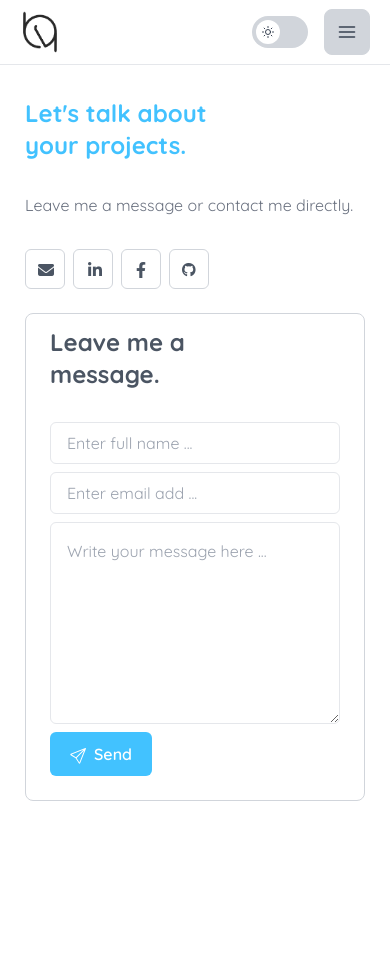
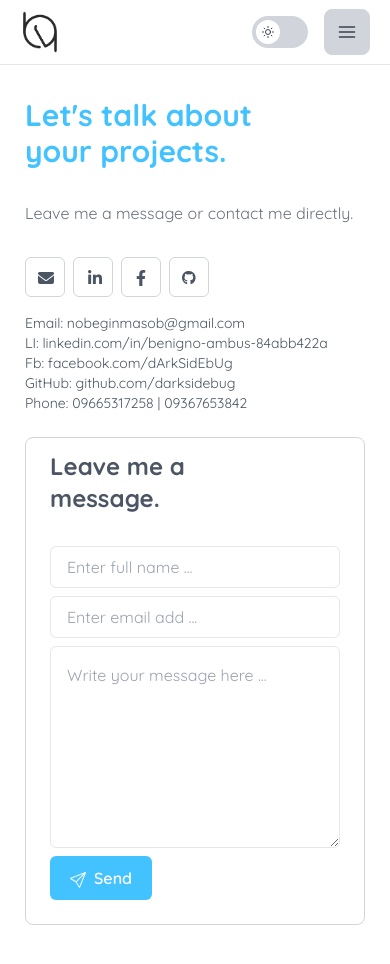
Before and after one commit to darksidebug/portfolio, a React (Create React App) app: page /contact in a window 390 px wide. Shown: the top 964 px of the page. Before the commit the page ends 897 px from the top, so only its background shows below. Built offline with nearby package versions, Linux system fonts and the light colour scheme.

Commit message:
contact detail

```diff
--- a/src/routes/contact.jsx
+++ b/src/routes/contact.jsx
@@ -9,9 +9,9 @@ const Contact = ( props ) => {
                         <div className="w-12/12 md:4/12 lg:6/12 md:pr-20 pb-6">
                             {
                                 !props.isMobile ?
-                                <h1 className="mb-8 text-blue4 text-2xl md:text-5xl font-bold">Let's talk about<br/> your projects.</h1>
+                                <h1 className="mb-8 text-blue4 text-3xl md:text-5xl font-bold">Let's talk about<br/> your projects.</h1>
                                 :
-                                <h1 className="mb-8 text-blue4 text-2xl md:text-3xl font-bold">Let's talk about your projects.</h1>
+                                <h1 className="mb-8 text-blue4 text-3xl md:text-5xl font-bold">Let's talk about your projects.</h1>
                             }
                             <h5 className="text-gray-500 dark:text-white">Leave me a message or contact me directly.</h5>
                             <div className="mt-6 flex justify-start md:block space-y-2 space-x-2 md:space-x-0">
@@ -27,7 +27,7 @@ const Contact = ( props ) => {
                                                 hover:text-blue4 dark:text-gray-300 dark:hover:text-white bg-white md:bg-gray-600 dark:bg-gray-600 hover:bg-gray-700 dark:hover:bg-gray-600 cursor-pointer">
                                         <i className="fa-brands fa-linkedin-in"></i>
                                     </div>
-                                    <span className="hidden md:inline-block mx-3 text-sm text-gray-400 dark:text-gray-300">linkedin.com/in/benigno-ambus-84abb422a</span>
+                                    <span className="hidden md:inline-block mx-3 text-sm text-gray-400 dark:text-gray-300">in/benigno-ambus-84abb422a</span>
                                 </a>
                                 <a href="https://www.facebook.com/dArkSidEbUg" className="block md:border border-gray-300 dark:border-gray-500 rounded-md">
                                     <div className="inline-block py-2 px-3.5 h-10 w-10 border md:border-0 md:border-r border-gray-300 md:border-gray-600 dark:border-0 rounded-tl-md rounded-bl-md rounded-tr-md rounded-br-md md:rounded-tr-none md:rounded-br-none text-gray-600 md:text-gray-300
@@ -43,6 +43,13 @@ const Contact = ( props ) => {
                                     </div>
                                     <span className="hidden md:inline-block mx-3 text-sm text-gray-400 dark:text-gray-300">github.com/darksidebug</span>
                                 </a>
+                            </div>
+                            <div className="block md:hidden mt-4">
+                                <h2 className="text-sm text-gray-600 dark:text-gray-300">Email: nobeginmasob@gmail.com</h2>
+                                <h2 className="text-sm text-gray-600 dark:text-gray-300">LI: linkedin.com/in/benigno-ambus-84abb422a</h2>
+                                <h2 className="text-sm text-gray-600 dark:text-gray-300">Fb: facebook.com/dArkSidEbUg</h2>
+                                <h2 className="text-sm text-gray-600 dark:text-gray-300">GitHub: github.com/darksidebug</h2>
+                                <h2 className="text-sm text-gray-600 dark:text-gray-300">Phone: 09665317258 | 09367653842</h2>
                             </div>
                         </div>
                         <div className="w-12/12 md:4/12 lg:6/12 py-3 md:py-6 px-6 md:px-12 border border-gray-300 dark:border-gray-500 rounded-lg dark:bg-gray-600 ">
```
